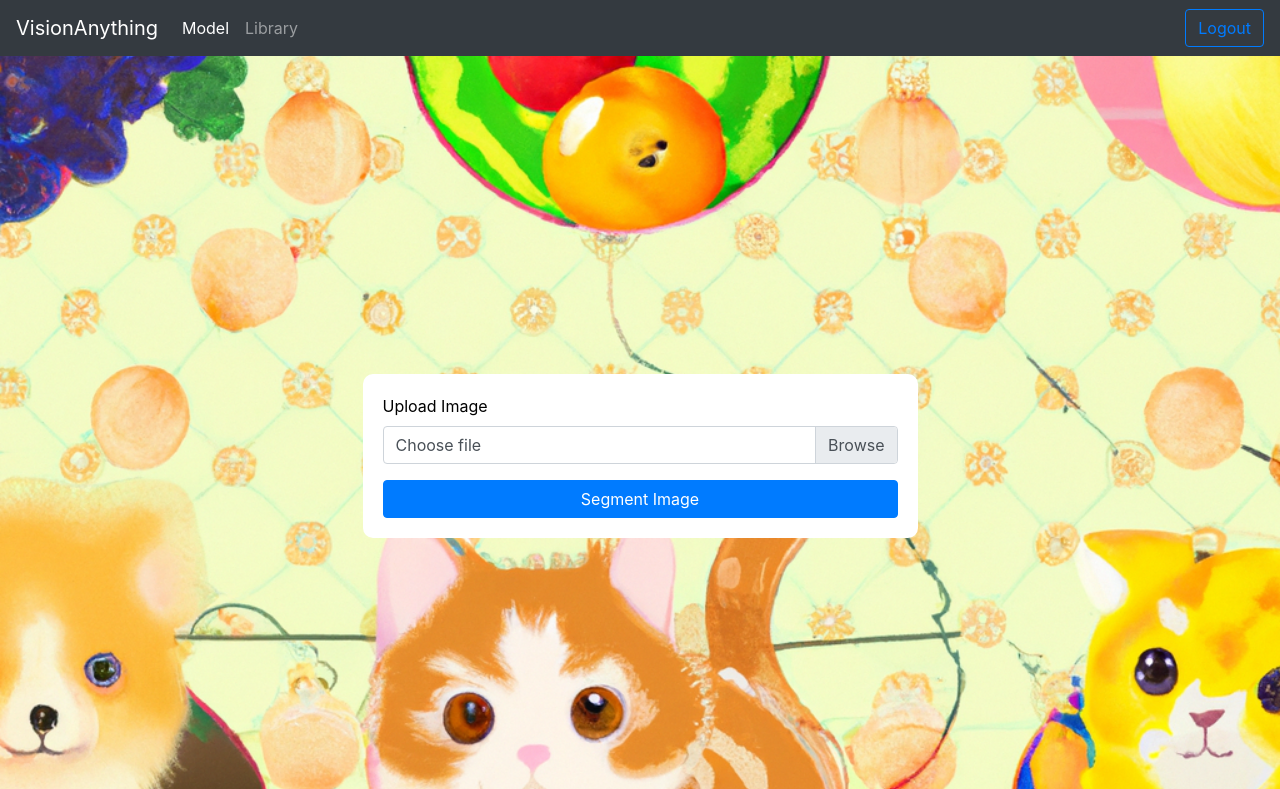
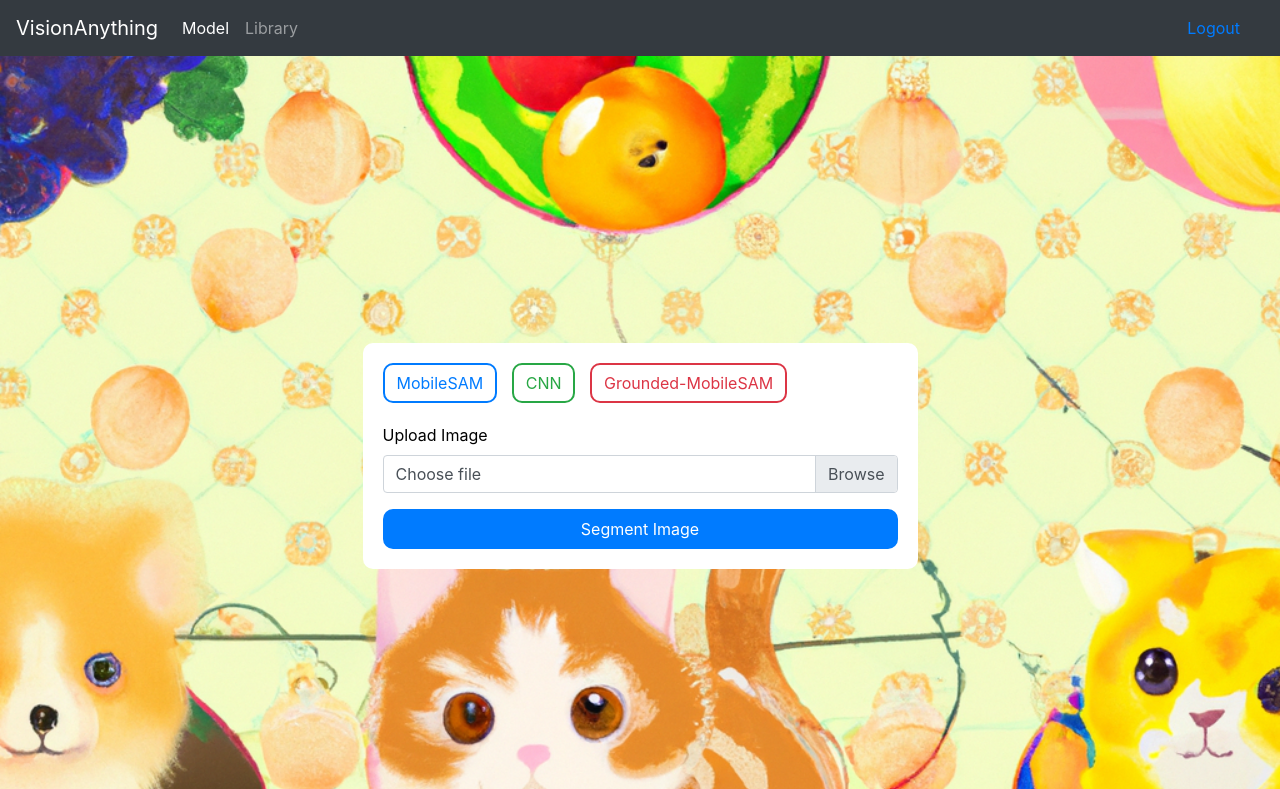
Before and after one commit to bobbynew01/SAM_App, a Flask app: page /index in a window 1280 px wide. Shown: the top 789 px of the page. Run offline with Flask 3, Linux system fonts and the light colour scheme; a user stored in the database is signed in; some libraries are stand-ins or nearby versions.

Commit message:
added buttons

```diff
--- a/static/styles.css
+++ b/static/styles.css
@@ -22,4 +22,5 @@
 /* Add custom styles for login and register pages */
 .card {
   margin-top: 50px; /* Adjust card margin for better alignment */
+  border-radius: 30px; /* Adjust the value as needed */
 }
--- a/templates/index.html
+++ b/templates/index.html
@@ -19,6 +19,48 @@
             padding: 20px;
             border-radius: 10px;
         }
+
+        /* Button colors */
+        .btn {
+            border-radius: 10px;
+            margin-right: 10px;
+            border: 2px solid transparent;
+        }
+
+        .btn-mobilesam {
+            color: #007bff;
+            border-color: #007bff;
+        }
+
+        .btn-mobilesam:hover, .btn-mobilesam:focus {
+            background-color: #007bff;
+            color: white;
+        }
+
+        .btn-cnn {
+            color: #28a745;
+            border-color: #28a745;
+        }
+
+        .btn-cnn:hover, .btn-cnn:focus {
+            background-color: #28a745;
+            color: white;
+        }
+
+        .btn-grounded {
+            color: #dc3545;
+            border-color: #dc3545;
+        }
+
+        .btn-grounded:hover, .btn-grounded:focus {
+            background-color: #dc3545;
+            color: white;
+        }
+
+        /* Upload Image section */
+        .upload-section {
+            margin-top: 20px;
+        }
     </style>
 </head>
 <body>
@@ -27,14 +69,21 @@
 
 <div class="container d-flex justify-content-center align-items-center" style="height: 100vh;">
     <div class="container-box col-lg-6 col-md-8 col-sm-10">
-        <div class="mb-3">
+        <!-- Button for selecting MobileSAM -->
+        <button type="button" class="btn btn-mobilesam">MobileSAM</button>
+        <!-- Button for selecting CNN -->
+        <button type="button" class="btn btn-cnn">CNN</button>
+        <!-- Button for selecting Grounded-MobileSAM -->
+        <button type="button" class="btn btn-grounded">Grounded-MobileSAM</button>
+        <!-- Upload Image section -->
+        <div class="upload-section">
             <label for="inputGroupFile" class="form-label">Upload Image</label>
             <div class="input-group">
                 <input type="file" class="form-control custom-file-input" id="inputGroupFile" aria-describedby="inputGroupFileAddon" accept="image/*">
                 <label class="custom-file-label" for="inputGroupFile">Choose file</label>
             </div>
         </div>
-        <button class="btn btn-primary btn-block">Segment Image</button>
+        <button class="btn btn-primary btn-block mt-3">Segment Image</button>
     </div>
 </div>
 
```
Also changed, not shown: instance/db.sqlite3.
